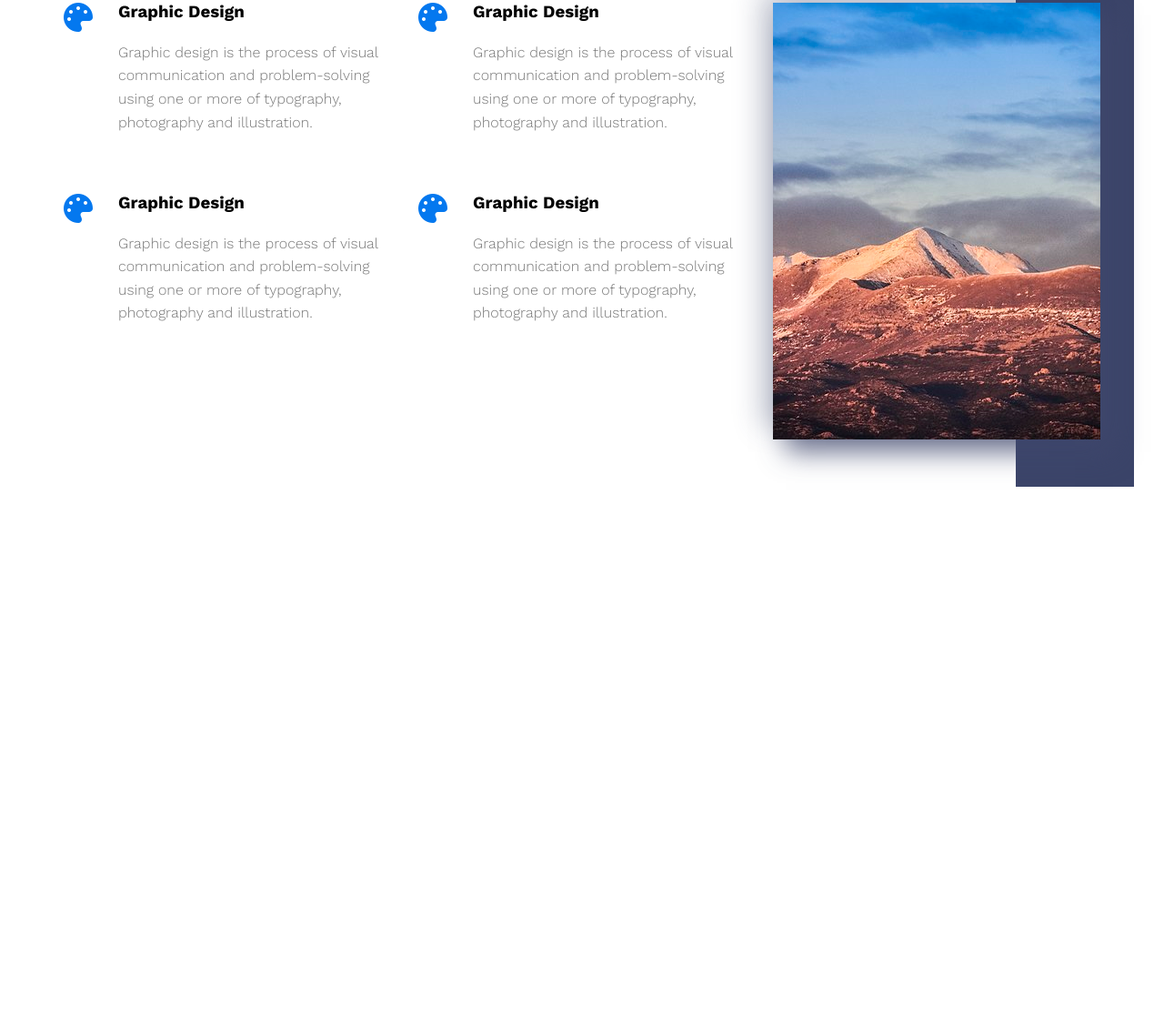
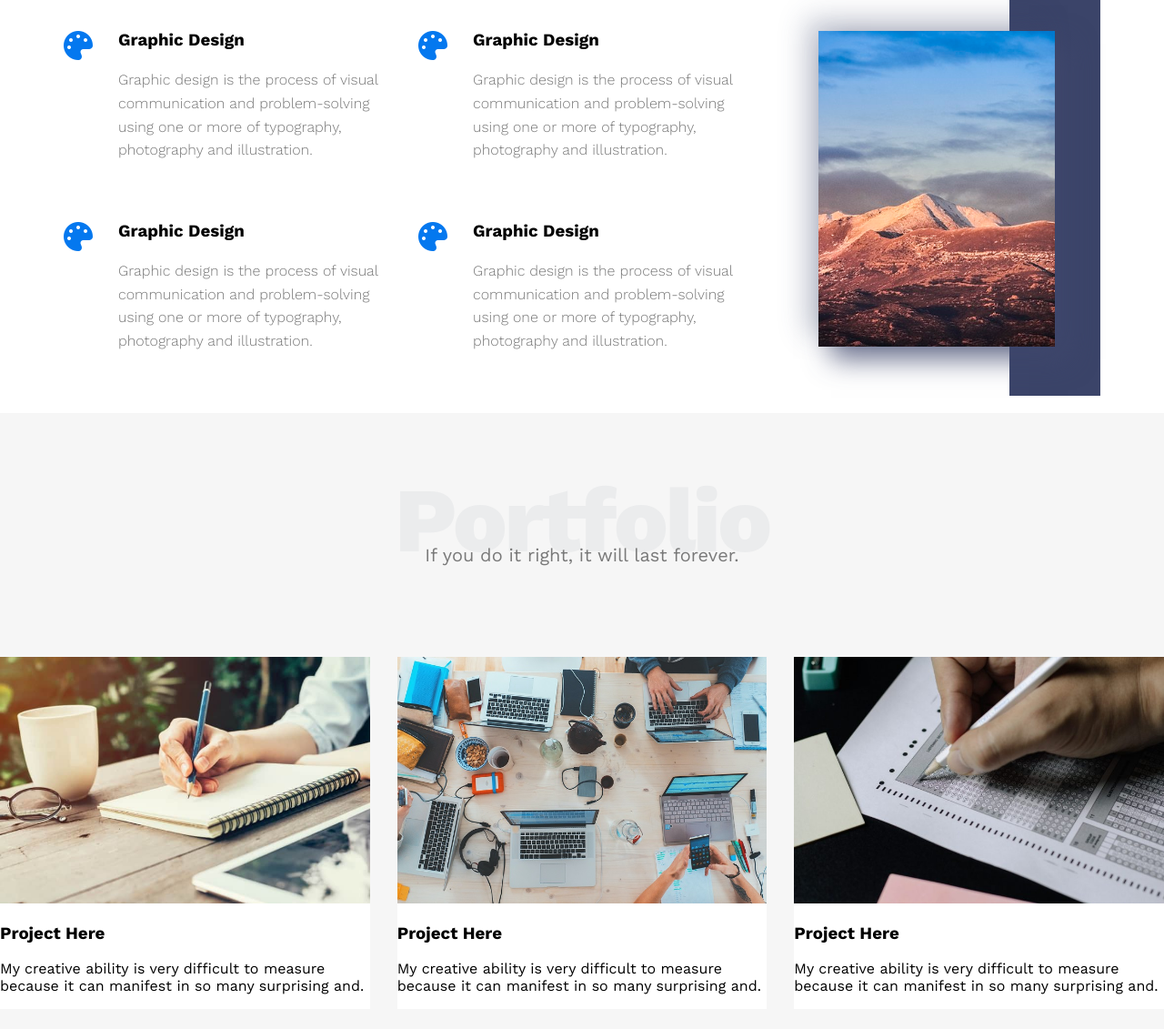
Before and after one commit to Esogargar/temp1, a plain HTML site: page index.html in a window 1280 px wide. Shown: the part 1463-2594 px from the top of the page at 91% size. Before the commit the page ends 2011 px from the top, so only its background shows below. Drawn offline with nearby package versions, Linux system fonts and the light colour scheme.

Commit message:
Add: portfolio section

```diff
--- a/css/style.css
+++ b/css/style.css
@@ -2,6 +2,8 @@
 :root {
     --main-color: #0478ef;
     --secondry-color: #3b4469;
+    --section-background: #f6f6f6;
+    --section-padding: 60px;
 }
 
 /* end variables  */
@@ -131,6 +133,10 @@ body {
     top: -20px;
 }
 
+.header .links:hover ul {
+    display: block;
+  }
+
 .header .links ul li:hover a {
     padding-left: 25px;
 }
@@ -148,23 +154,12 @@ body {
 /* end header rules */
 /* start landing rule */
 .landing {
+    background-image: url(../img/landing.jpg);
+    background-size: cover;
+    height: calc(100vh - 64px);
     position: relative;
-    height: calc(100vh - 64px);
-    width: 100%;
+  }
 
-}
-.landing::before {
-    content: "";
-    position: absolute;
-    top: 0px;
-    right: 0px;
-    bottom: 0px;
-    left: 0px;
-    background-image: url(../img/flights.jpg);
-    background-size: cover;
-    opacity: 0.50;
-    box-shadow: 1px 9px 18px -4px rgba(111,111,143,0.67);
-}
 .landing .intro-text {
     position: absolute;
     text-align: center;
@@ -188,13 +183,13 @@ body {
 /* end landing rule  */
 /* start features rule */
 .features {
-    padding-top: 60px;
-    padding-bottom: 60px;
-    background-color: #f6f6f6;
+    padding-top: var(--section-padding);
+    padding-bottom: var(--section-padding);
+    background-color: var(--section-background);
 }
 .features .contanier {
     display: grid;
-    grid-template-columns: repeat(auto-fill, minmax(370px, 1fr));
+    grid-template-columns: repeat(auto-fill, minmax(300px, 1fr));
     gap: 20px;
 }
 .features .contanier .feature {
@@ -218,8 +213,8 @@ body {
 
 /* start services rule  */
 .services {
-    padding-top: 60px;
-    padding-bottom: 60px;
+    padding-top: var(--section-padding);
+    padding-bottom: var(--section-padding);
 }
 .services .services-container {
     display: grid;
@@ -261,11 +256,11 @@ body {
 .services .services-container  .image::before {
     content: "";
     background-color: var(--secondry-color);
-    width: 130px;
-    height: calc(100% + 97px);
+    width: 100px;
+    height: calc(100% + 100px);
     top: -50px;
     position: absolute;
-    right: -37px;
+    right: 0;
     z-index: -1;
 }
 .services .services-container  .image {
@@ -274,8 +269,28 @@ body {
 
 }
 .services .services-container  .image img {
-    box-shadow: 14px 14px 28px #40486dc2, -14px -14px 28px #3c456a45;}
-
-
+    box-shadow: 14px 14px 28px #40486dc2, -14px -14px 28px #3c456a45;
+    width: 260px;
+}
 
 /* end services rule  */
+/* start portiflio rule */
+.portfolio {
+    padding-top: var(--section-padding);
+    padding-bottom: var(--section-padding);
+    background-color: var(--section-background);
+
+}
+.portfolio .portfolio-content {
+    display: grid;
+    grid-template-columns: repeat(auto-fill, minmax(300px, 1fr));
+    gap: 30px;
+    margin-top: 100px;
+}
+.portfolio .portfolio-content .card {
+    background-color: white;
+}
+.portfolio .portfolio-content .card img {
+    max-width: 100%;
+}
+/* end portiflio rule */
--- a/index.html
+++ b/index.html
@@ -115,5 +115,37 @@
         </div>
     </div>
     <!-- end services  -->
+    <!-- start portfolio  -->
+    <div class="portfolio">
+        <div class="contanier">
+            <h2 class="special-heading" >Portfolio</h2>
+            <p>If you do it right, it will last forever.</p>
+            <div class="portfolio-content">
+                <div class="card">
+                    <img src="/img/portfolio-1.jpg" alt="">
+                    <div class="info">
+                        <h3>Project Here</h3>
+                        <p>My creative ability is very difficult to measure because it can manifest in so many surprising and.</p>
+                    </div>
+                </div>
+                <div class="card">
+                    <img src="/img/portfolio-2.jpg" alt="">
+                    <div class="info">
+                        <h3>Project Here</h3>
+                        <p>My creative ability is very difficult to measure because it can manifest in so many surprising and.</p>
+                    </div>
+                </div>
+                <div class="card">
+                    <img src="/img/portfolio-3.jpg" alt="">
+                    <div class="info">
+                        <h3>Project Here</h3>
+                        <p>My creative ability is very difficult to measure because it can manifest in so many surprising and.</p>
+                    </div>
+                </div>
+
+            </div>
+        </div>
+    </div>
+    <!-- end portfolio  -->
 </body>
 </html>
```
Also changed, not shown: img/portfolio-1.jpg (added), img/portfolio-2.jpg (added), img/portfolio-3.jpg (added).
